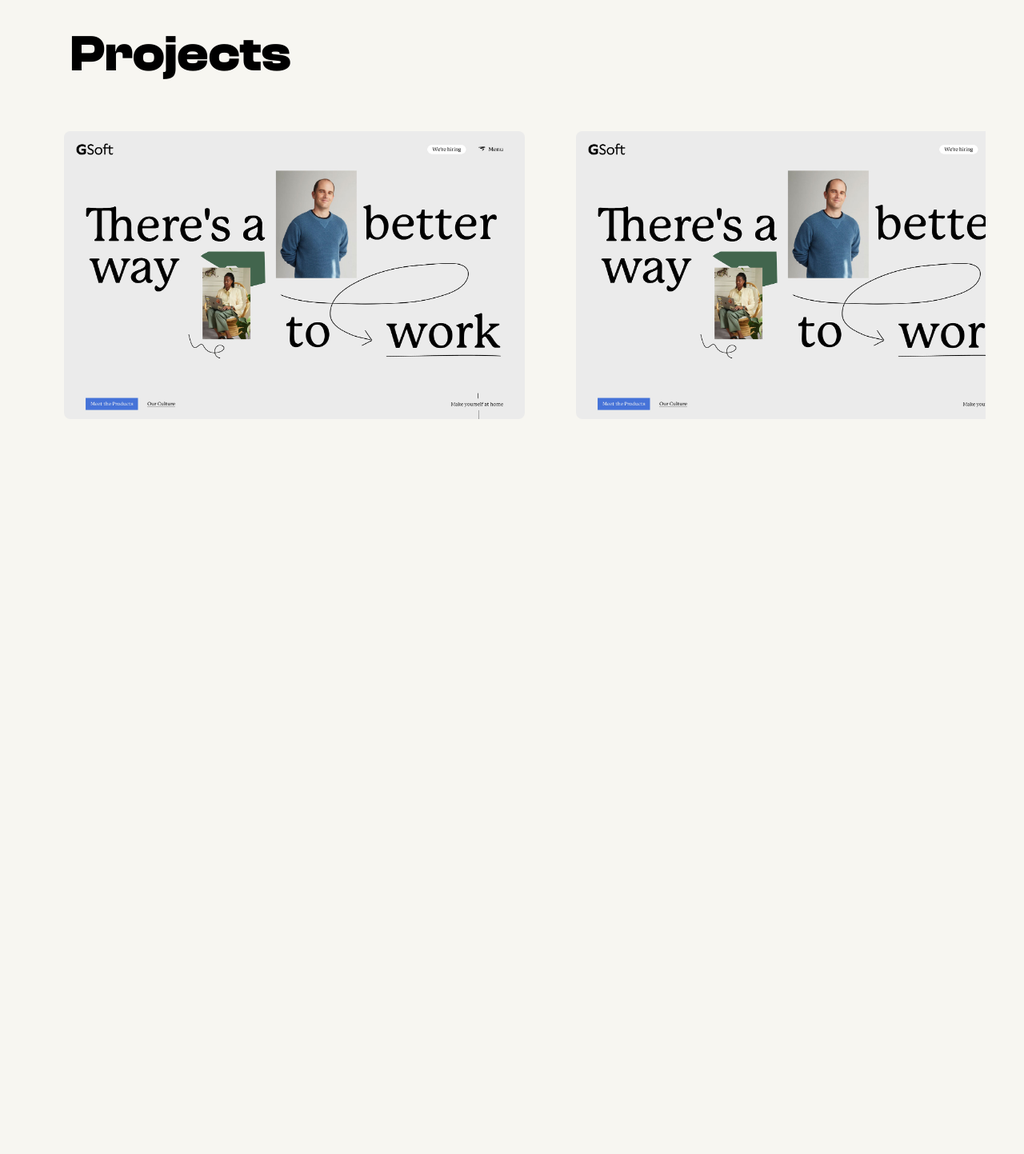
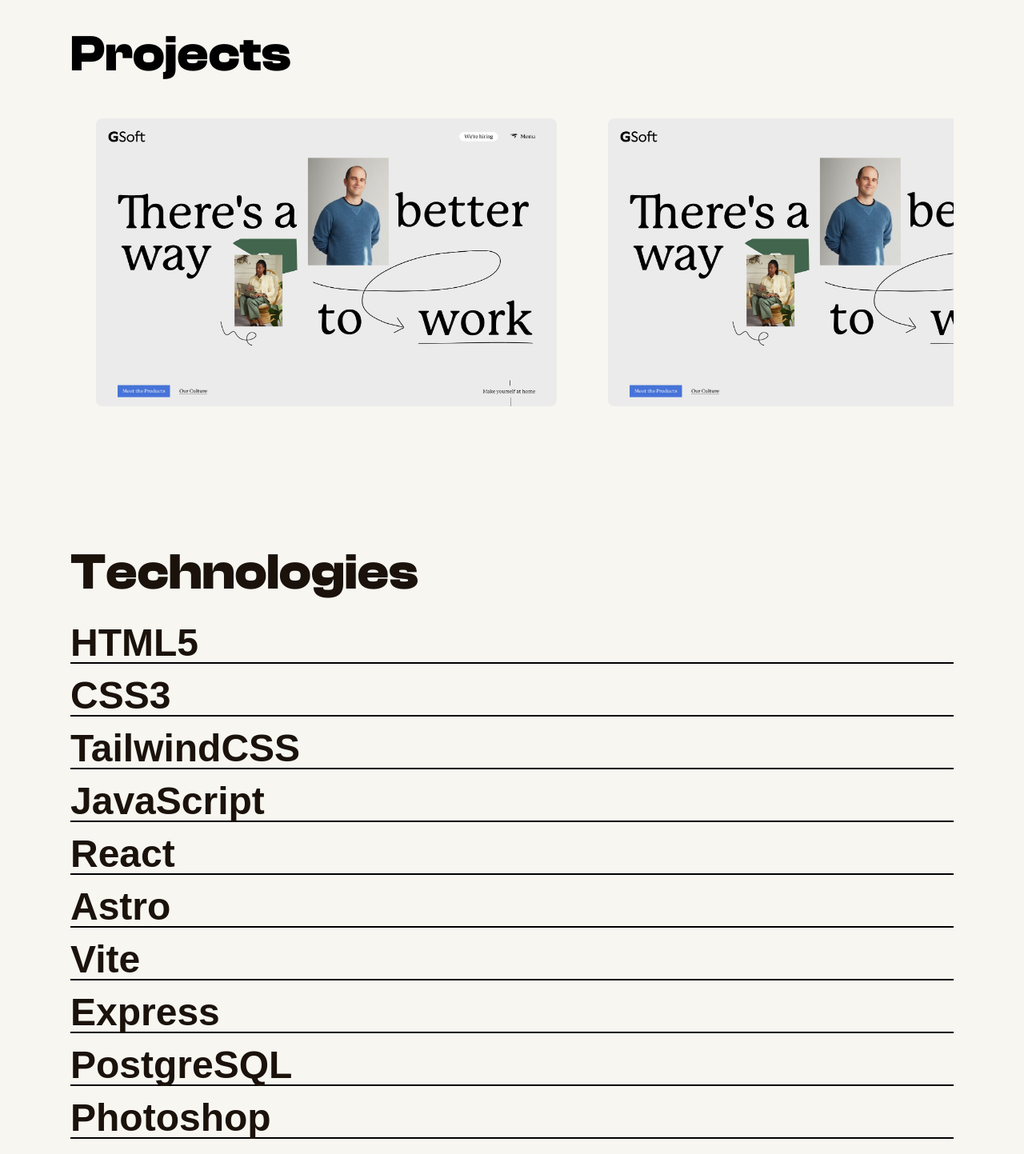
Before and after one commit to delcruzzz/my-portfolio, a React (Vite) app: page / in a window 1280 px wide. Shown: the part 620-2063 px from the top of the page at 80% size. Before the commit the page ends 1440 px from the top, so only its background shows below. Built offline with nearby package versions, Linux system fonts and the light colour scheme; a web font is replaced by a local one.

Commit message:
add a technologies banner

```diff
--- a/package.json
+++ b/package.json
@@ -19,6 +19,7 @@
     "@vitejs/plugin-react": "^3.0.0",
     "autoprefixer": "^10.4.13",
     "postcss": "^8.4.20",
+    "standard": "^17.0.0",
     "tailwindcss": "^3.2.4",
     "vite": "^4.0.0"
   }
--- a/src/app.jsx
+++ b/src/app.jsx
@@ -1,6 +1,7 @@
-import Presentation from "./components/banners/presentation";
-import Projects from "./components/banners/projects";
-import Navbar from "./components/navigation/navbar";
+import Presentation from "./components/banners/presentation"
+import Projects from "./components/banners/projects"
+import Technologies from "./components/banners/technologies"
+import Navbar from "./components/navigation/navbar"
 
 export default function App() {
     return (
@@ -9,6 +10,7 @@ export default function App() {
             <main className="w-full px-4 md:px-12 mx-auto max-w-7xl">
                 <Presentation />
                 <Projects />
+                <Technologies />
             </main>
         </div>
     )
--- a/src/components/banners/presentation.jsx
+++ b/src/components/banners/presentation.jsx
@@ -1,7 +1,7 @@
 export default function Presentation() {
     return (
         <section className="w-full min-h-full">
-            <div className="flex flex-col items-center justify-center font-bold text-[2.5rem] md:text-[4rem] align-baseline py-16 space-y-2 md:mx-10">
+            <div className="flex flex-col items-center justify-center font-bold text-[2.5rem] md:text-[4rem] text-[#1a120b] align-baseline py-16 space-y-2 md:mx-10">
                 <div>
                     <p>
                         hello.
--- a/src/components/banners/projects.jsx
+++ b/src/components/banners/projects.jsx
@@ -15,15 +15,14 @@ export default function Projects() {
 
     return (
         <section className="w-full min-h-full py-12" id="1">
-           <div className="flex font-bold text-[2.5rem] md:text-[4rem] align-baseline py-4  md:mx-10">
+           <div className="flex flex-col font-bold text-[2.5rem] md:text-[4rem] align-baseline py-4 md:mx-10">
                 <div>
                     <p>
                         Projects
                     </p>
 
                 </div>
-            </div>
-            <div>
+                <div>
                     <motion.div
                         ref={ carousel }
                         whileTap={{ cursor: "grabbing" }}
@@ -35,7 +34,7 @@ export default function Projects() {
                             className="flex"
                         >
                             { projects?.map(img => (
-                                    <motion.div className="min-h-[40rem] min-w-[40rem] p-8" key={ img.id }> {/* item */}
+                                    <motion.div className="min-w-[40rem] p-8" key={ img.id }> {/* item */}
                                         <img src={ img.img } className="w-full rounded-lg pointer-events-none glow" />
                                     </motion.div>
                                 )
@@ -43,6 +42,7 @@ export default function Projects() {
                         </motion.div>
                     </motion.div>
                 </div>
+            </div>
         </section>
     )
 }
--- /dev/null
+++ b/src/components/banners/technologies.jsx
@@ -0,0 +1,22 @@
+export default function Technologies() {
+  return (
+    <section className="w-full min-h-full py-12" id="2">
+      <div className="flex flex-col font-bold align-baseline text-[2.5rem] md:text-[4rem] text-[#1a120b] py-4 md:mx-10">
+        <p>Technologies</p>
+        <section className="font-semibold text-5xl py-4 space-y-4">
+          <p className="border-b-2 border-black">HTML5</p>
+          <p className="border-b-2 border-black">CSS3</p>
+          <p className="border-b-2 border-black">TailwindCSS</p>
+          <p className="border-b-2 border-black">JavaScript</p>
+          <p className="border-b-2 border-black">React</p>
+          <p className="border-b-2 border-black">Astro</p>
+          <p className="border-b-2 border-black">Vite</p>
+          <p className="border-b-2 border-black">Express</p>
+          <p className="border-b-2 border-black">PostgreSQL</p>
+          <p className="border-b-2 border-black">Photoshop</p>
+          <p className="border-b-2 border-black">Ilustrator</p>
+        </section>
+      </div>
+    </section>
+  )
+}
--- a/src/components/navigation/navbar.jsx
+++ b/src/components/navigation/navbar.jsx
@@ -19,7 +19,7 @@ export default function Navbar() {
                 <section className="hidden md:flex items-center justify-between space-x-56 font-semibold text-md">
                     <nav className="flex flex-col">
                         <a href="#1">projects</a>
-                        <a href="#">technologies</a>
+                        <a href="#2">technologies</a>
                     </nav>
                     <nav className="flex flex-col">
                         <a href="#">about me</a>
@@ -27,13 +27,13 @@ export default function Navbar() {
                     </nav>
                 </section>
                 <section className="inline md:hidden">
-                    <button className="" onClick={ handleMenu }>
+                    <button className="" onClick={handleMenu}>
                         <Menu />
                     </button>
                 </section>
             </div>
 
-            <ResNavbar toggle={ toggle } handleMenu={ handleMenu } />
+            <ResNavbar toggle={toggle} handleMenu={handleMenu} />
         </section>
     )
 }
```
Also changed, not shown: 1 other file (tests, documents, lock files or other folders).
